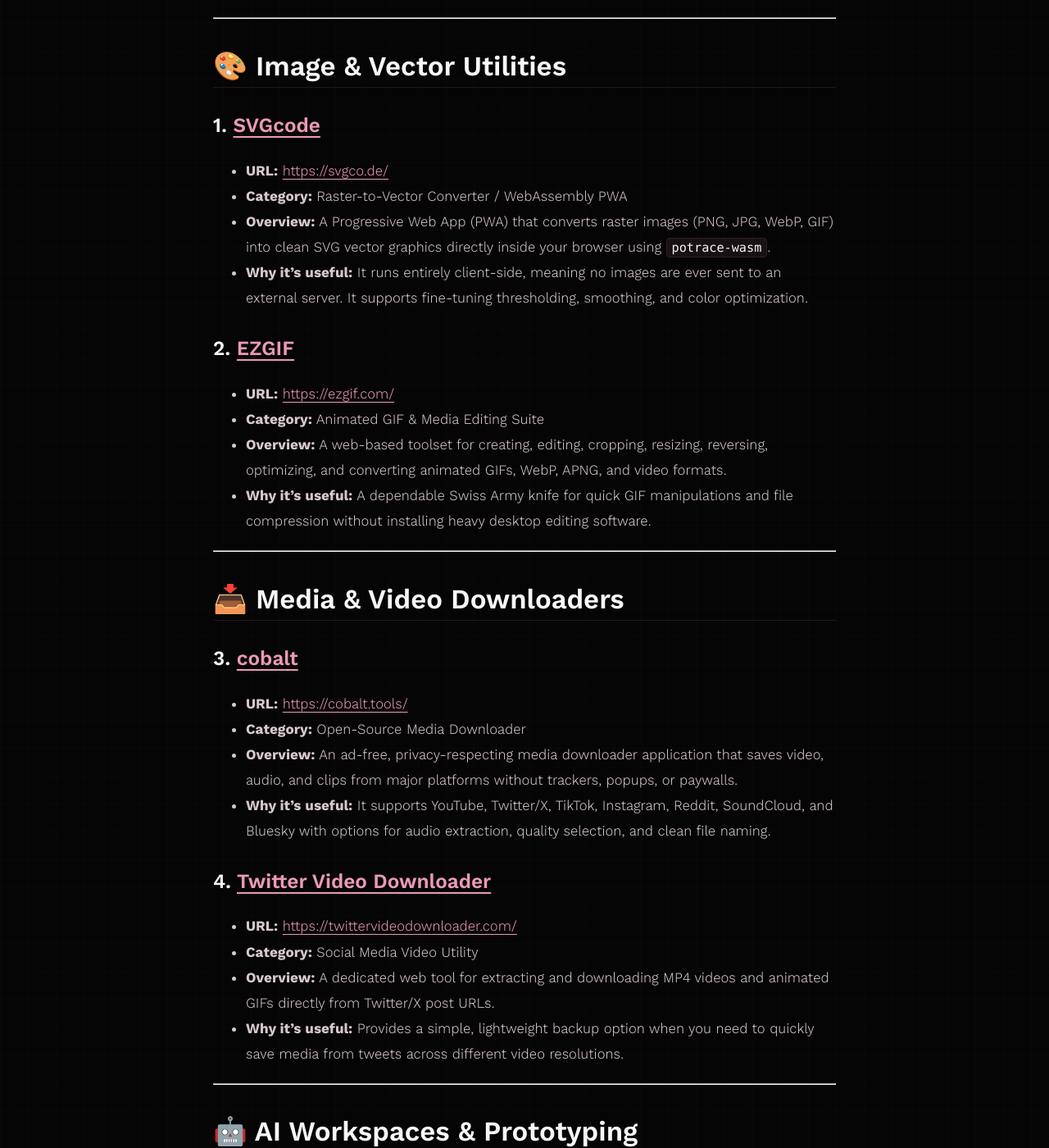
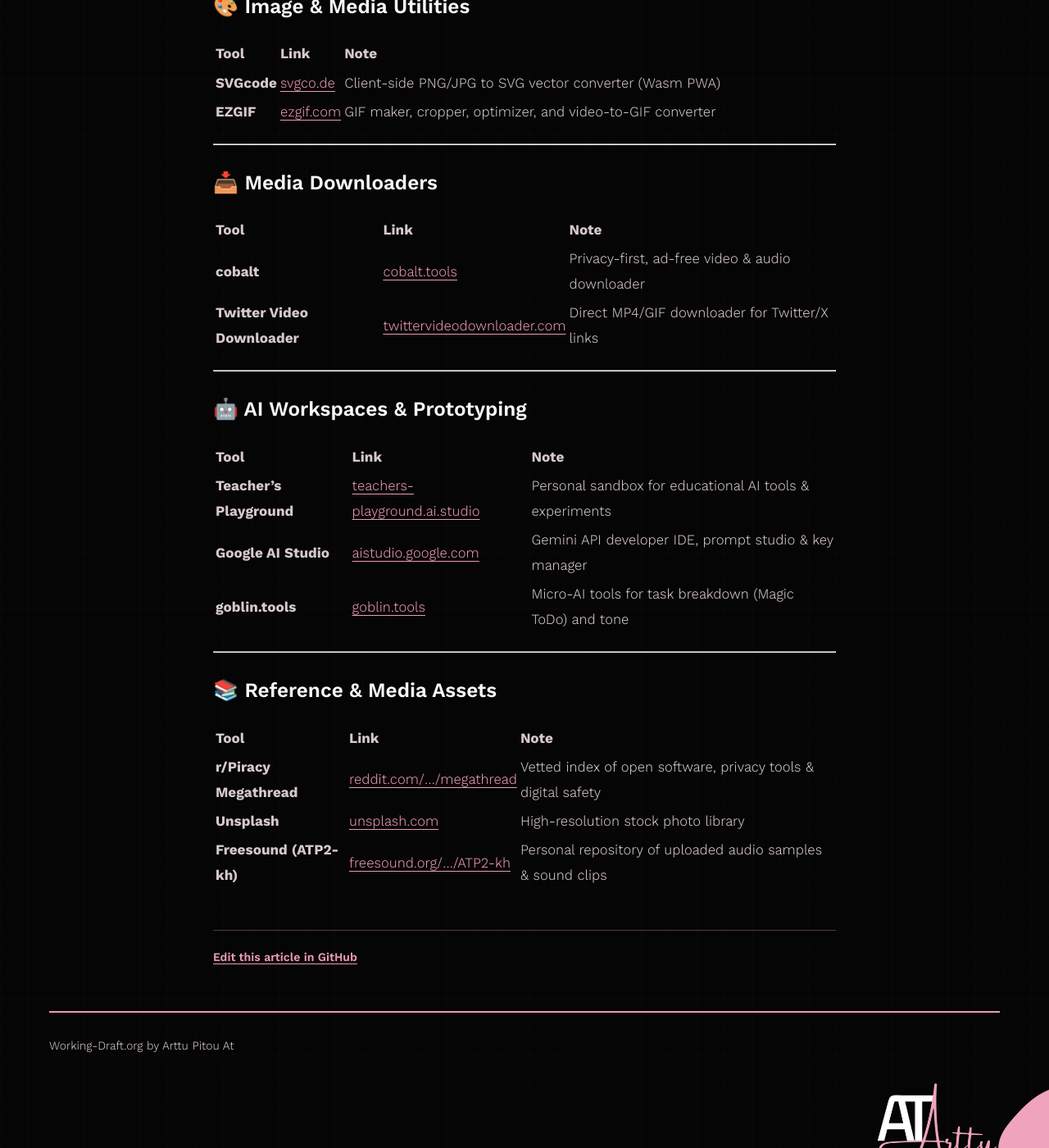
Before and after one commit to R2Pitou/R2Pitou, a Jekyll site: the page built from articles/technology/tools-for-use-dont-lose/index.md, in a window 1280 px wide and 1400 px high, scrolled down 822 px. Shown: the whole window at 82% size. Built offline with Jekyll 4.4.1, drawn with Linux system fonts in a browser that asks for light colours; some of the changed text lies outside the part shown.

Commit message:
Refactor tools index: simplify content & layout
Condensed and reformatted the tools index page for readability. Shortened the page summary and image alt text, removed a few tags, and replaced long bulleted tool descriptions with compact markdown tables. Headings were refined (e.g., Image & Vector → Image & Media) and sections reorganized into tighter "Media Downloaders", "AI Workspaces" and "Reference & Media Assets" blocks. This is a visual/formatting cleanup to make the directory easier to scan while preserving links and core notes.

```diff
--- a/articles/technology/tools-for-use-dont-lose/index.md
+++ b/articles/technology/tools-for-use-dont-lose/index.md
@@ -6,100 +6,51 @@
 permalink: /technology/tools-for-use-dont-lose/
 canonical_url: https://working-draft.org/technology/tools-for-use-dont-lose/
 featured: false
-summary: "A living index and personal curated directory of web tools, media downloaders, vector utilities, AI playgrounds, audio archives, and digital references saved for quick retrieval."
+summary: "Personal bookmark index of essential web tools, downloaders, AI sandboxes, and media resources."
 image: /assets/images/tools-for-use-dont-lose-hero.png
-image_alt: "A digital toolkit illustration with glowing icons representing web tools, vector converters, media downloaders, and audio archives."
+image_alt: "A digital toolkit illustration."
 tags:
   - tools
   - index
-  - utilities
   - resources
-  - bookmarklets
-  - ai
 ---
 
-A personal index and curated collection of essential web applications, media downloaders, creative assets, AI playgrounds, and digital utilities. This list serves as a reliable reference for small but high-utility tools kept for quick access.
+Personal bookmark index of web utilities, media downloaders, creative archives, and AI sandboxes kept for quick retrieval.
 
 ---
 
-## 🎨 Image & Vector Utilities
+### 🎨 Image & Media Utilities
 
-### 1. [SVGcode](https://svgco.de/)
-* **URL:** [https://svgco.de/](https://svgco.de/)
-* **Category:** Raster-to-Vector Converter / WebAssembly PWA
-* **Overview:** A Progressive Web App (PWA) that converts raster images (PNG, JPG, WebP, GIF) into clean SVG vector graphics directly inside your browser using `potrace-wasm`.
-* **Why it's useful:** It runs entirely client-side, meaning no images are ever sent to an external server. It supports fine-tuning thresholding, smoothing, and color optimization.
-
-### 2. [EZGIF](https://ezgif.com/)
-* **URL:** [https://ezgif.com/](https://ezgif.com/)
-* **Category:** Animated GIF & Media Editing Suite
-* **Overview:** A web-based toolset for creating, editing, cropping, resizing, reversing, optimizing, and converting animated GIFs, WebP, APNG, and video formats.
-* **Why it's useful:** A dependable Swiss Army knife for quick GIF manipulations and file compression without installing heavy desktop editing software.
+| Tool | Link | Note |
+| :--- | :--- | :--- |
+| **SVGcode** | [svgco.de](https://svgco.de/) | Client-side PNG/JPG to SVG vector converter (Wasm PWA) |
+| **EZGIF** | [ezgif.com](https://ezgif.com/) | GIF maker, cropper, optimizer, and video-to-GIF converter |
 
 ---
 
-## 📥 Media & Video Downloaders
+### 📥 Media Downloaders
 
-### 3. [cobalt](https://cobalt.tools/)
-* **URL:** [https://cobalt.tools/](https://cobalt.tools/)
-* **Category:** Open-Source Media Downloader
-* **Overview:** An ad-free, privacy-respecting media downloader application that saves video, audio, and clips from major platforms without trackers, popups, or paywalls.
-* **Why it's useful:** It supports YouTube, Twitter/X, TikTok, Instagram, Reddit, SoundCloud, and Bluesky with options for audio extraction, quality selection, and clean file naming.
-
-### 4. [Twitter Video Downloader](https://twittervideodownloader.com/)
-* **URL:** [https://twittervideodownloader.com/](https://twittervideodownloader.com/)
-* **Category:** Social Media Video Utility
-* **Overview:** A dedicated web tool for extracting and downloading MP4 videos and animated GIFs directly from Twitter/X post URLs.
-* **Why it's useful:** Provides a simple, lightweight backup option when you need to quickly save media from tweets across different video resolutions.
+| Tool | Link | Note |
+| :--- | :--- | :--- |
+| **cobalt** | [cobalt.tools](https://cobalt.tools/) | Privacy-first, ad-free video & audio downloader |
+| **Twitter Video Downloader** | [twittervideodownloader.com](https://twittervideodownloader.com/) | Direct MP4/GIF downloader for Twitter/X links |
 
 ---
 
-## 🤖 AI Workspaces & Prototyping
+### 🤖 AI Workspaces & Prototyping
 
-### 5. [Teacher's Playground](https://teachers-playground.ai.studio/)
-* **URL:** [https://teachers-playground.ai.studio/](https://teachers-playground.ai.studio/)
-* **Category:** Personal AI & Educational Project
-* **Overview:** Personal web project and interactive AI experiment playground focused on educational technology and AI-assisted teaching workflows.
-* **Why it's useful:** Serves as a live sandbox and demonstration platform for testing AI applications in education.
-
-### 6. [Google AI Studio](https://aistudio.google.com/)
-* **URL:** [https://aistudio.google.com/](https://aistudio.google.com/)
-* **Category:** LLM Developer Sandbox & API Workspace
-* **Overview:** Google's web-based developer environment for rapid prototyping, prompt engineering, multimodal testing, and API key management with Gemini models.
-* **Why it's useful:** Offers fast iteration for testing system instructions, context windows, structured outputs, and generating production-ready API code snippets.
-
-### 7. [goblin.tools](https://goblin.tools/)
-* **URL:** [https://goblin.tools/](https://goblin.tools/)
-* **Category:** AI Micro-Tools & Productivity Suite
-* **Overview:** A collection of small, simple AI-powered utilities (Magic ToDo, Formalizer, Estimator, Judge, Compiler, De-clutterer) designed to assist with task breakdown and tone adjustment.
-* **Why it's useful:** Exceptionally helpful for breaking overwhelming tasks into manageable micro-steps, rephrasing messages for professional clarity, or estimating task durations.
+| Tool | Link | Note |
+| :--- | :--- | :--- |
+| **Teacher's Playground** | [teachers-playground.ai.studio](https://teachers-playground.ai.studio/) | Personal sandbox for educational AI tools & experiments |
+| **Google AI Studio** | [aistudio.google.com](https://aistudio.google.com/) | Gemini API developer IDE, prompt studio & key manager |
+| **goblin.tools** | [goblin.tools](https://goblin.tools/) | Micro-AI tools for task breakdown (Magic ToDo) and tone |
 
 ---
 
-## 📚 References & Digital Directories
+### 📚 Reference & Media Assets
 
-### 8. [r/Piracy Megathread](https://www.reddit.com/r/Piracy/wiki/megathread/)
-* **URL:** [https://www.reddit.com/r/Piracy/wiki/megathread/](https://www.reddit.com/r/Piracy/wiki/megathread/)
-* **Category:** Master Resource Index & Digital Safety Guide
-* **Overview:** A comprehensive, community-vetted master directory listing trusted tools, software repositories, browser extensions, adblocking setups, and media safety resources.
-* **Why it's useful:** An invaluable safety reference for discovering open-source utilities, privacy tools, and verified digital archives while avoiding malicious websites and adware.
-
----
-
-## 📷 Media Assets & Sound Libraries
-
-### 9. [Unsplash](https://unsplash.com/)
-* **URL:** [https://unsplash.com/](https://unsplash.com/)
-* **Category:** Stock Photography Library
-* **Overview:** A massive library of high-resolution stock photos donated by a global community of photographers.
-* **Why it's useful:** Provides freely usable, professional-grade imagery for personal, editorial, and commercial web projects without strict licensing friction.
-
-### 10. [Freesound Profile — ATP2-kh](https://freesound.org/people/ATP2-kh/)
-* **URL:** [https://freesound.org/people/ATP2-kh/](https://freesound.org/people/ATP2-kh/)
-* **Category:** Personal Audio & Sound Repository
-* **Overview:** Personal uploaded sound catalog hosted on Freesound.org containing original audio samples, field recordings, and environmental audio clips.
-* **Why it's useful:** Serves as a persistent public cloud repository for personal sound design assets, field recordings, and creative audio building blocks.
-
----
-
-*This page is updated periodically as new tools, libraries, and bookmarklets are tested and added to the collection.*
+| Tool | Link | Note |
+| :--- | :--- | :--- |
+| **r/Piracy Megathread** | [reddit.com/.../megathread](https://www.reddit.com/r/Piracy/wiki/megathread/) | Vetted index of open software, privacy tools & digital safety |
+| **Unsplash** | [unsplash.com](https://unsplash.com/) | High-resolution stock photo library |
+| **Freesound (ATP2-kh)** | [freesound.org/.../ATP2-kh](https://freesound.org/people/ATP2-kh/) | Personal repository of uploaded audio samples & sound clips |
```
